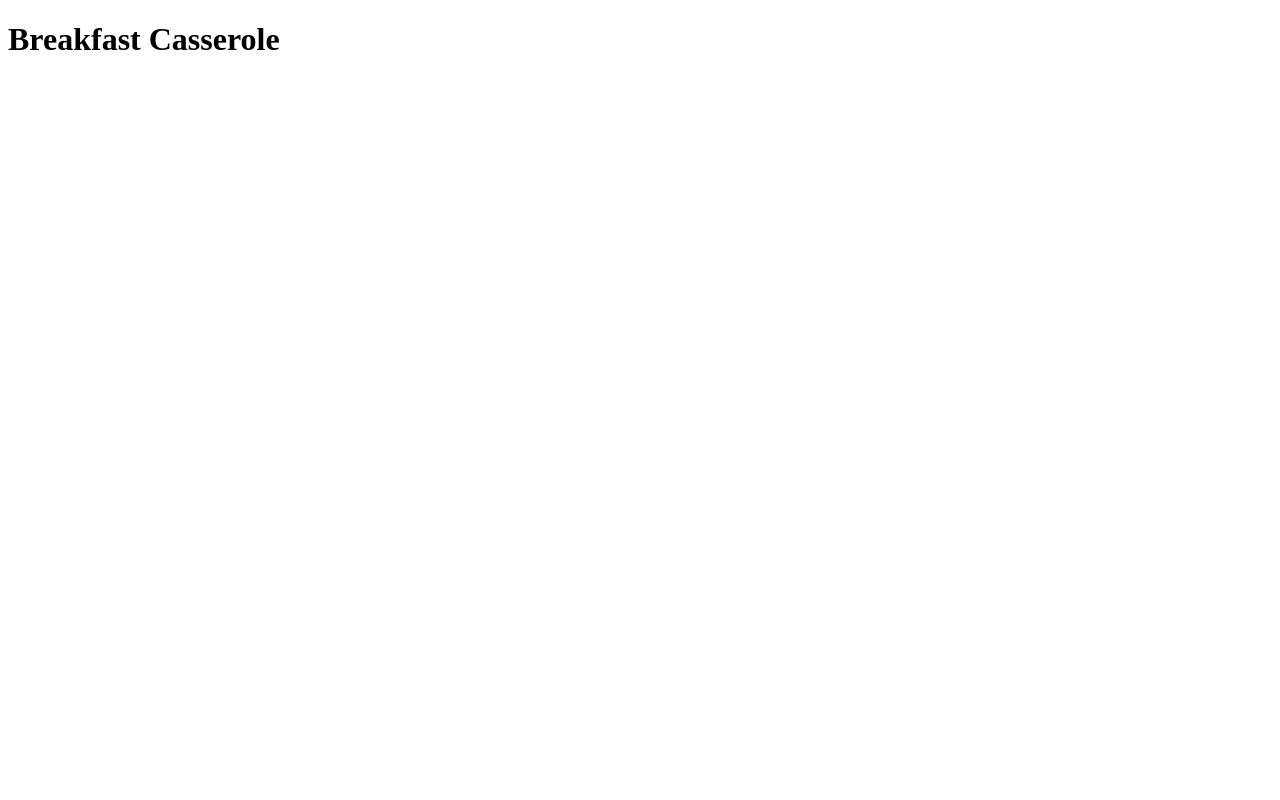
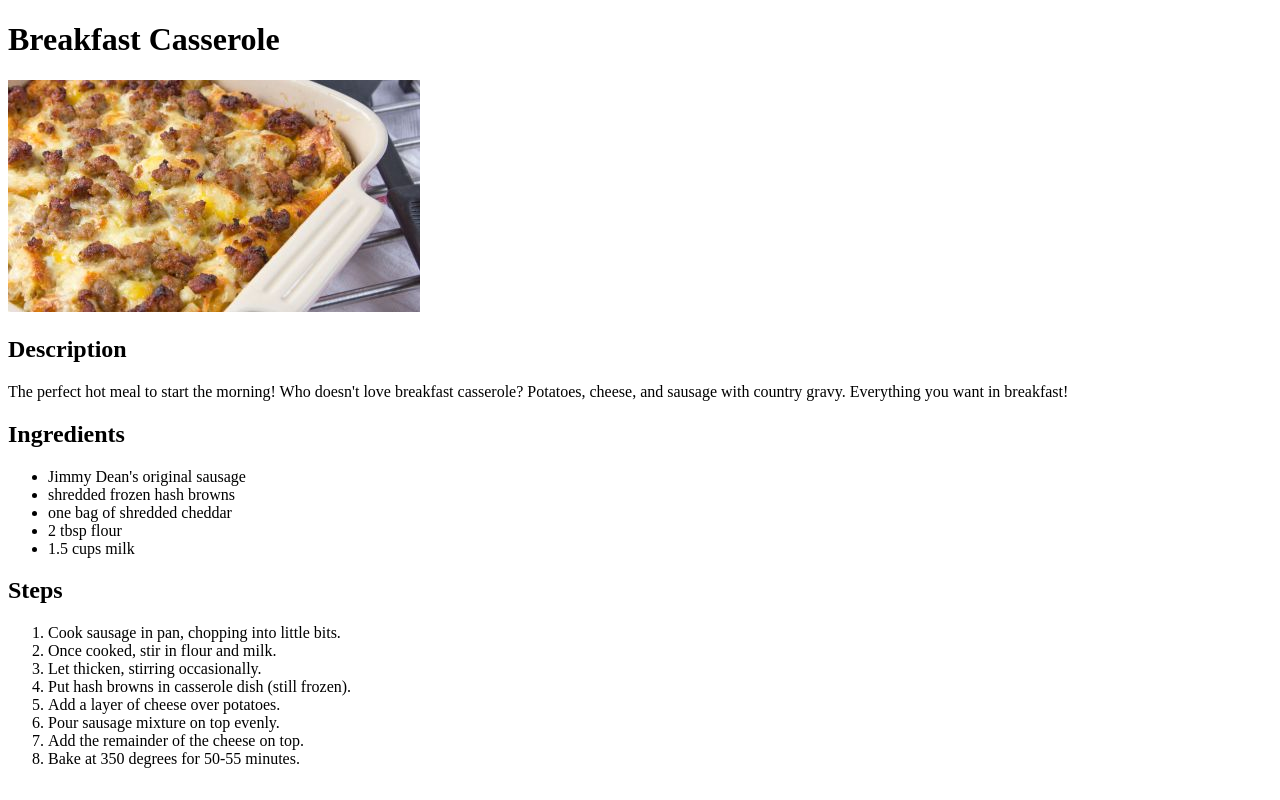
Before and after one commit to trik81/odin-recipes, a plain HTML site: page recipes/breakfast-casserole.html in a window 1280 px wide. Drawn offline with Linux system fonts and the light colour scheme.

Commit message:
• added an image to the breakfast casserole page • filled the rest of the content of the breakfast casserole page

```diff
--- a/recipes/breakfast-casserole.html
+++ b/recipes/breakfast-casserole.html
@@ -7,5 +7,32 @@
 
     <body>
         <h1>Breakfast Casserole</h1>
+        <img src="breakfast-casserole.jpg" alt="a picture of yummy breakfast casserole">
+
+        <h2>Description</h2>
+        <p>The perfect hot meal to start the morning!  Who doesn't love breakfast casserole?
+            Potatoes, cheese, and sausage with country gravy.  Everything you want in breakfast!
+        </p>
+
+        <h2>Ingredients</h2>
+        <ul>
+            <li>Jimmy Dean's original sausage</li>
+            <li>shredded frozen hash browns</li>
+            <li>one bag of shredded cheddar</li>
+            <li>2 tbsp flour</li>
+            <li>1.5 cups milk</li>
+        </ul>
+
+        <h2>Steps</h2>
+        <ol>
+            <li>Cook sausage in pan, chopping into little bits.</li>
+            <li>Once cooked, stir in flour and milk.</li>
+            <li>Let thicken, stirring occasionally.</li>
+            <li>Put hash browns in casserole dish (still frozen).</li>
+            <li>Add a layer of cheese over potatoes.</li>
+            <li>Pour sausage mixture on top evenly.</li>
+            <li>Add the remainder of the cheese on top.</li>
+            <li>Bake at 350 degrees for 50-55 minutes.</li>
+        </ol>
     </body>
 </html>
```
Also changed, not shown: recipes/breakfast-casserole.jpg (added).
